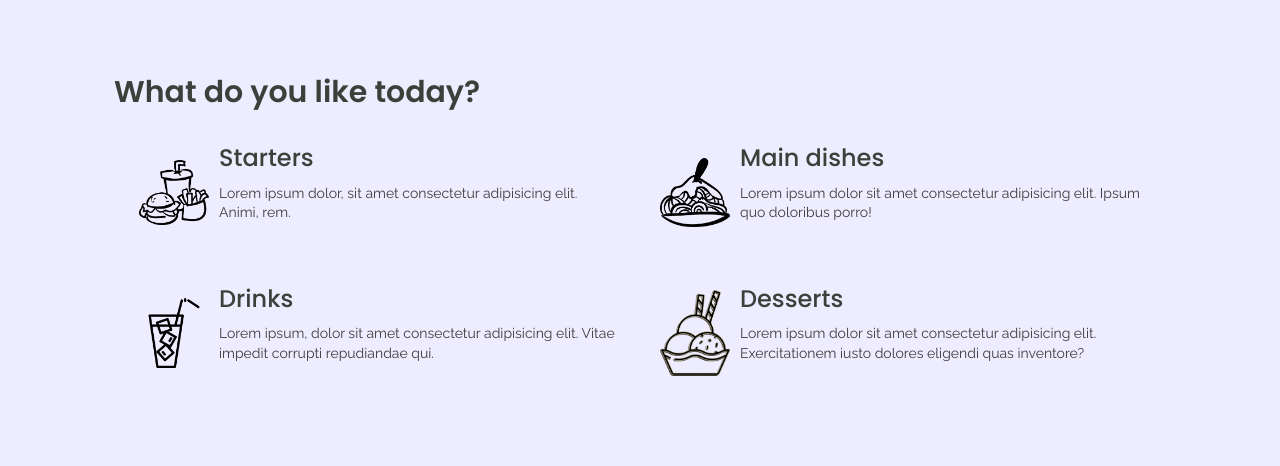
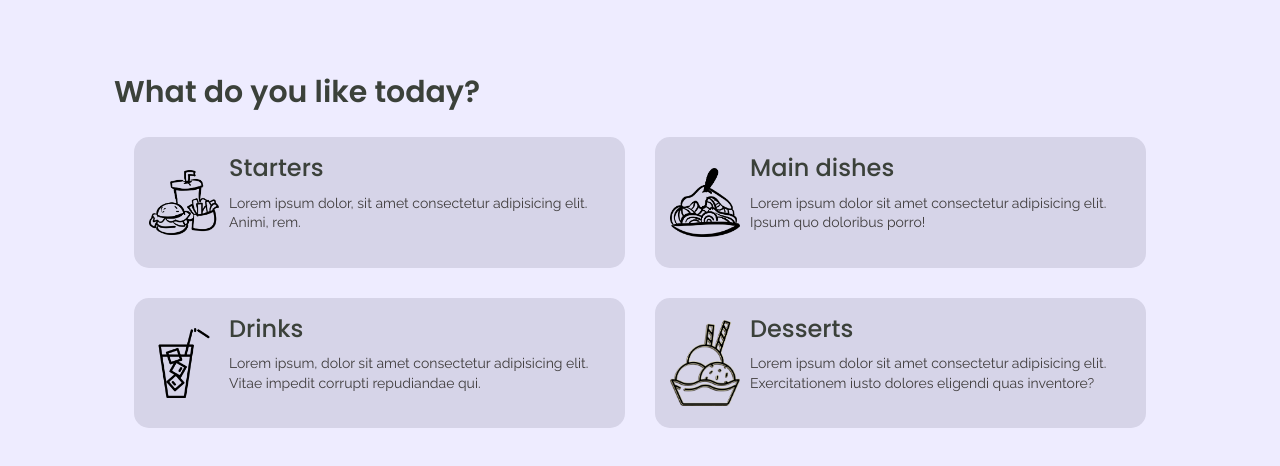
Before and after one commit to nav-webdevelopment/Bhairavi-s-Cusine, a plain HTML site: page index.html in a window 1280 px wide. Shown: the part 782-1248 px from the top of the page. Before the commit the page ends 1210 px from the top, so only its background shows below. Drawn offline with nearby package versions, Linux system fonts and the light colour scheme.

Commit message:
update css files

```diff
--- a/input.css
+++ b/input.css
@@ -397,7 +397,7 @@ a {
 /* what do you like styles */
 .likeGrid__title {
 	font-size: 1.8rem;
-	margin-bottom: 3rem;
+	padding-bottom: 1.5rem;
 	font-weight: 600;
 	color: var(--black-1);
 	margin: 0 auto;
@@ -417,6 +417,7 @@ a {
 	flex-direction: row;
 	padding: 0.5rem;
 	gap: 0.5rem;
+	background-color: var(--lightPurple-1);
 }
 
 .likeGrid__item__img {
@@ -458,8 +459,9 @@ a {
 
 	.likeGrid__item {
 		flex-direction: row;
-		padding: .5rem;
+		padding: 1.5rem;
 		gap: 1rem;
+		border-radius: 1.5rem;
 	}
 
 	.likeGrid__item__title {
```
